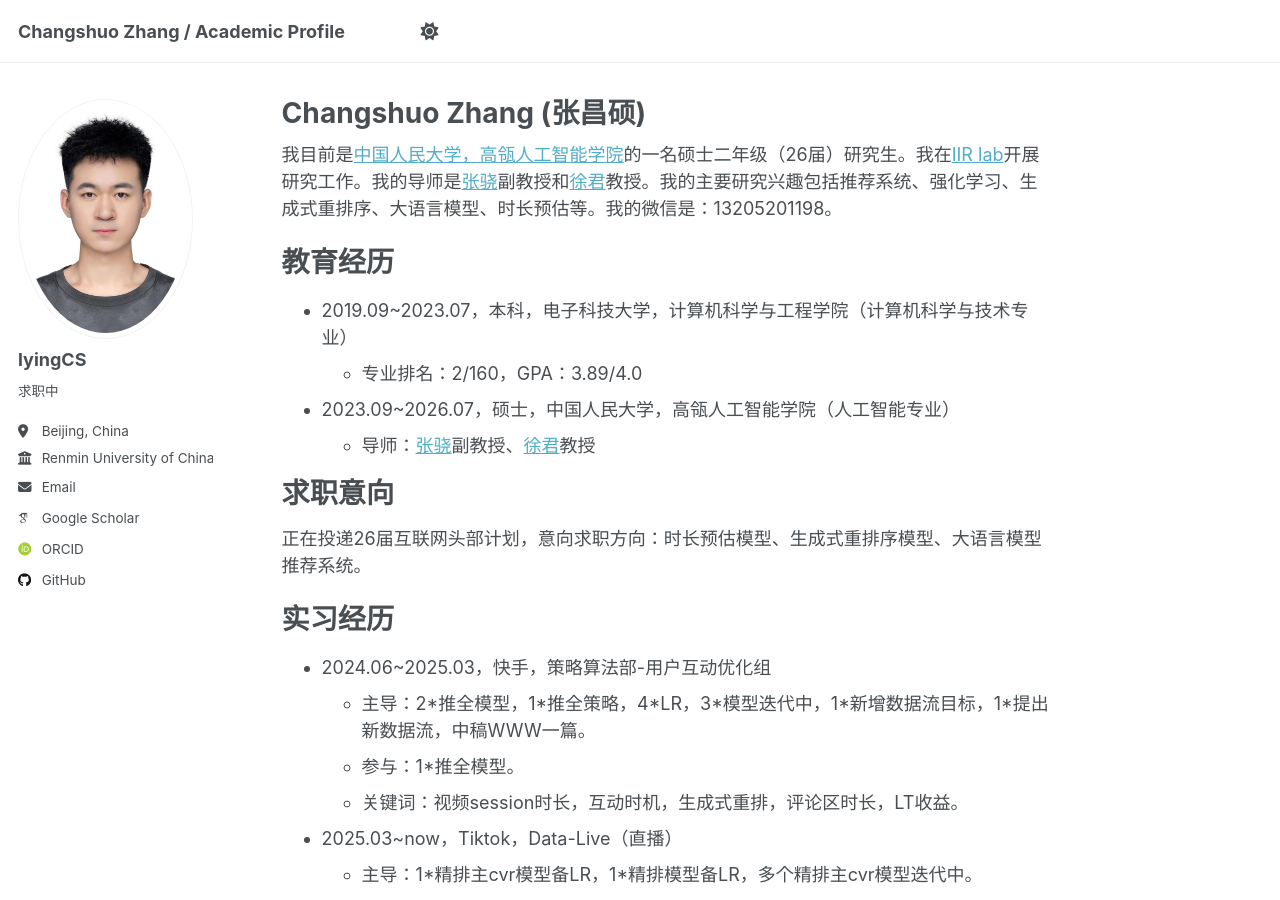
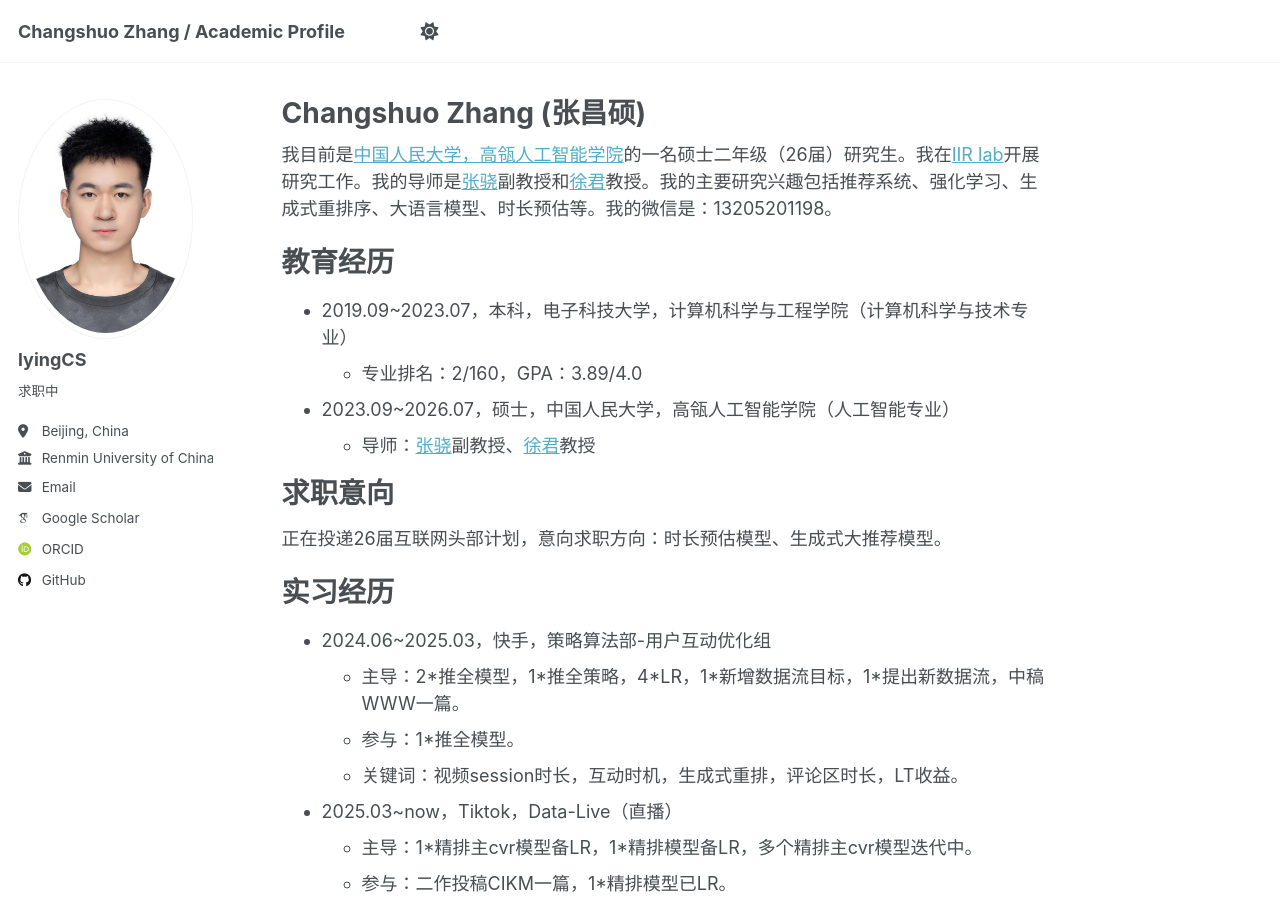
Before and after one commit to lyingCS/lyingCS.github.io, a Jekyll site: the page built from _pages/about.md, in a window 1280 px wide and 900 px high. Built offline with Jekyll 4.4.1, drawn with Linux system fonts in a browser that asks for light colours; some web fonts are replaced.

Commit message:
Update about.md

```diff
--- a/_pages/about.md
+++ b/_pages/about.md
@@ -19,13 +19,13 @@ redirect_from:
 求职意向
 ======
 
-正在投递26届互联网头部计划，意向求职方向：时长预估模型、生成式重排序模型、大语言模型推荐系统。
+正在投递26届互联网头部计划，意向求职方向：时长预估模型、生成式大推荐模型。
 
 实习经历
 ======
 
 + 2024.06~2025.03，快手，策略算法部-用户互动优化组
-  + 主导：2\*推全模型，1\*推全策略，4\*LR，3\*模型迭代中，1\*新增数据流目标，1\*提出新数据流，中稿WWW一篇。
+  + 主导：2\*推全模型，1\*推全策略，4\*LR，1\*新增数据流目标，1\*提出新数据流，中稿WWW一篇。
   + 参与：1\*推全模型。
   + 关键词：视频session时长，互动时机，生成式重排，评论区时长，LT收益。
 + 2025.03~now，Tiktok，Data-Live（直播）
```
